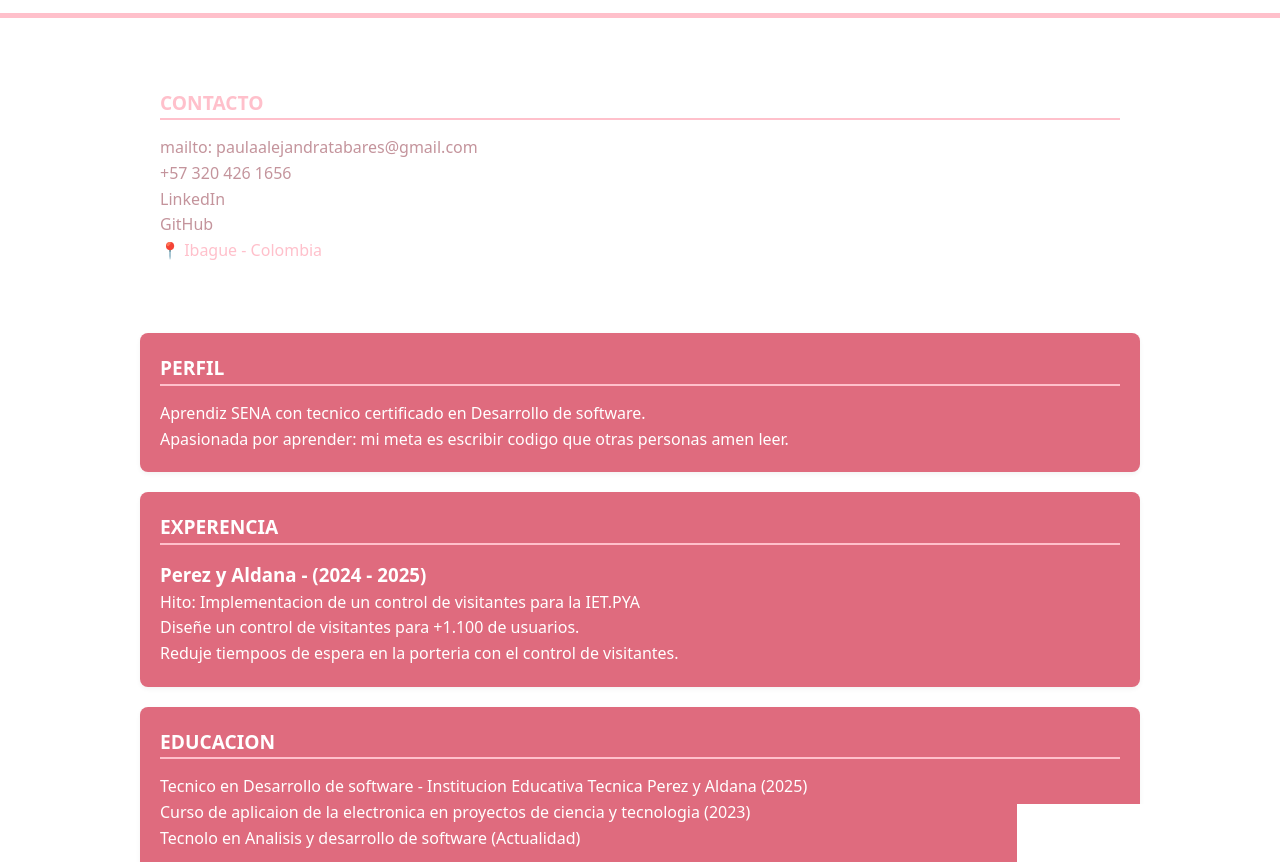
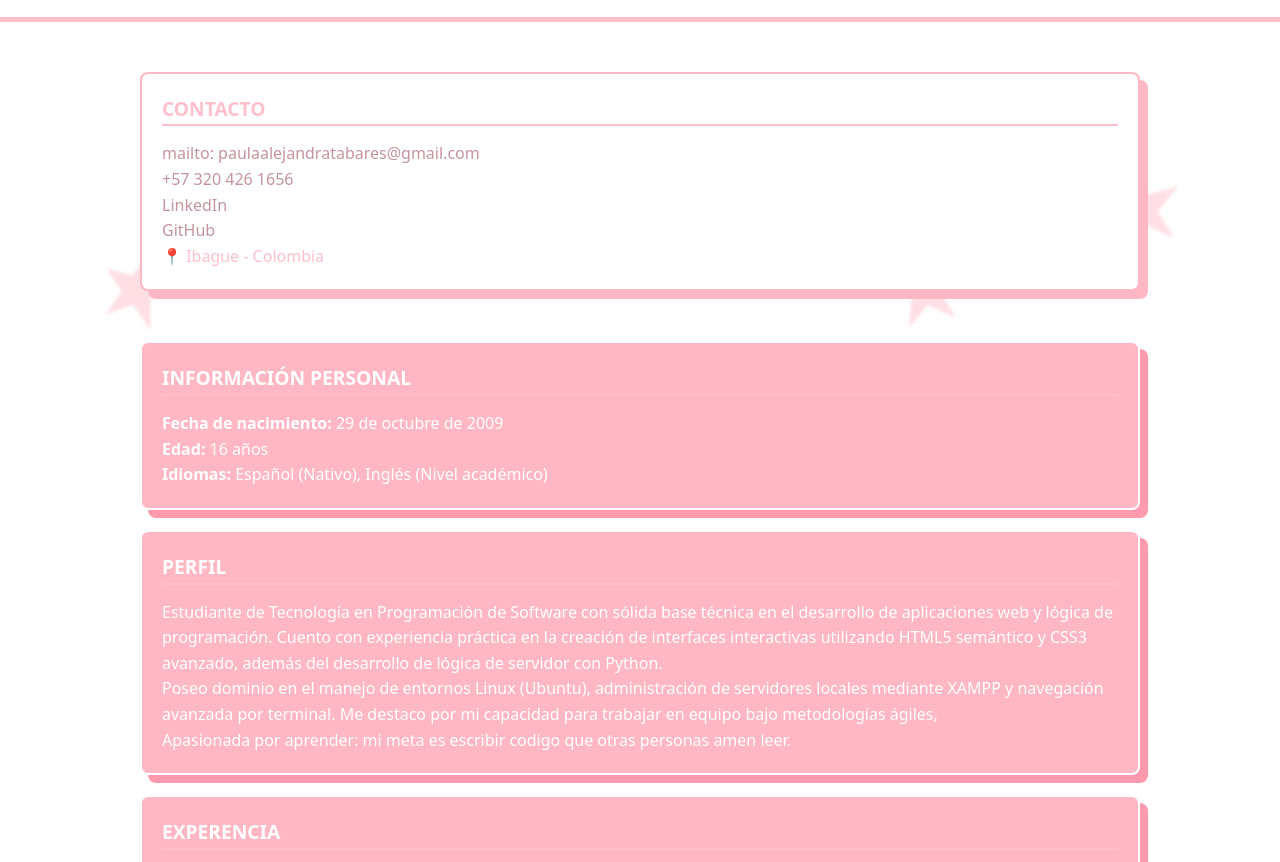
Before and after one commit to AlejandraTB/AlejandraTB.github.io, a plain HTML site: page index.html in a window 1280 px wide. Shown: the part 467-1329 px from the top of the page. Drawn offline with Linux system fonts and the light colour scheme; a web font is replaced by a local one.

Commit message:
Actualizacion

```diff
--- a/assets/css/main.css
+++ b/assets/css/main.css
@@ -5,7 +5,7 @@
 }
 
 h1{
-    font-family: 'Stack Sans Notch';
+    font-family: 'Sour Gummy';
     color: rgb(223, 107, 126);
     font-size: 50px;
 
@@ -19,6 +19,8 @@ h1{
     background-color: rgb(255, 183, 195);
     color: white;
     font-family:'Elms Sans';
+    box-shadow: 8px 8px 0px rgb(255, 153, 174);
+    border: 2px solid rgb(255, 255, 255);
 
 }
 
@@ -81,14 +83,14 @@ header {
 }
 
 section {
-    background: rgb(223, 107, 126);
+    background:  rgb(255, 183, 195);
     color: white;
     margin: 20px 0;
     padding: 20px;
     border-radius: 8px;
-    box-shadow: 0 2px 5px rgba(0,0,0,0.05);
+    box-shadow: 8px 8px 0px rgb(255, 153, 174);
+    border: 2px solid white;
 }
-
 
 .dife{
     color: pink;
@@ -111,6 +113,8 @@ h2 {
     background: white;
     color: pink;
     padding: 20px;
+    box-shadow: 8px 8px 0px rgb(255, 183, 195);
+    border: 2px solid rgb(255, 183, 195);
     border-radius: 8px;
     margin-top: 20px;
 }
@@ -126,6 +130,98 @@ footer {
     font-size: 1.2rem;
 }
 
+/* Contenedor que cubre toda la pantalla */
+.stars-container {
+    position: fixed;
+    top: 0;
+    left: 0;
+    width: 100%;
+    height: 100%;
+    z-index: -1; /* Se queda detrás de tus secciones */
+    background-color: rgb(255, 255, 255); /* O el color de fondo que prefieras */
+    overflow: hidden;
+}
+.star {
+    /* Mantenemos tu diseño de bordes */
+    width: 0;
+    height: 0;
+    border-right: 100px solid transparent;
+    border-bottom: 70px solid pink;
+    border-left: 100px solid transparent;
+    transform: rotate(35deg);
+
+    position: absolute;
+    z-index: -1;
+
+    filter: blur(4px);
+    opacity: 0.5;
+}
+
+.star::before {
+    content: '';
+    position: absolute;
+    width: 0;
+    height: 0;
+    top: -45px;
+    left: -65px;
+    border-bottom: 80px solid pink;
+    border-left: 30px solid transparent;
+    border-right: 30px solid transparent;
+    transform: rotate(-35deg);
+}
+
+.star::after {
+    content: '';
+    position: absolute;
+    width: 0;
+    height: 0;
+    top: 3px;
+    left: -105px;
+    border-right: 100px solid transparent;
+    border-bottom: 70px solid pink;
+    border-left: 100px solid transparent;
+    transform: rotate(-70deg);
+}
+
+
+.star:nth-child(1) {
+    top: 10%;
+    left: 5%;
+    transform: rotate(10deg) scale(0.5);
+}
+
+.star:nth-child(2) {
+    top: 40%;
+    right: 10%;
+    transform: rotate(45deg) scale(0.8);
+}
+
+.star:nth-child(3) {
+    bottom: 15%;
+    left: 20%;
+    transform: rotate(-20deg) scale(0.4);
+}
+
+.star:nth-child(4) {
+    bottom: 15%;
+    top: 90%;
+    left: 3%;
+    transform: rotate(-20deg) scale(0.4);
+}
+
+.star:nth-child(5) {
+    bottom: 15%;
+    top: 90%;
+    right: 20%;
+    transform: rotate(-50deg) scale(0.4);
+}
+
+.star:nth-child(6) {
+    bottom: 15%;
+    top: 80%;
+    right: 3%;
+    transform: rotate(-50deg) scale(0.4);
+}
 
 @media (min-width: 768px) {
     .layout {
@@ -145,7 +241,6 @@ footer {
 
     .contacto {
         height: fit-content;
-        position: sticky;
         top: 120px;
     }
 }
--- a/index.html
+++ b/index.html
@@ -6,6 +6,7 @@
     <title>Hoja de vida - Paula Tabares</title>
     <link rel="stylesheet" href="./assets/css/main.css">
     <link href="https://fonts.googleapis.com/css2?family=Elms+Sans:ital,wght@0,100..900;1,100..900&family=Stack+Sans+Notch:wght@200..700&display=swap" rel="stylesheet">
+    <link href="https://fonts.googleapis.com/css2?family=Sour+Gummy:ital,wght@0,100..900;1,100..900&display=swap" rel="stylesheet">
     <style>
 </style>
 </head>
@@ -14,7 +15,7 @@
         <div class="wrap">
             <h1 id="nombre" class="titulo">Paula Tabares</h1>
             <p class="basic"> ⭐ Desarrolladora en formacion ⭐</p>
-            <img src="./assets/img/foto2.jpeg" alt="foto_personal">
+            <img src="./assets/img/WhatsApp Image 2026-05-09 at 12.42.14 PM.jpeg" alt="foto_personal">
             <nav class="nav">
             <a href="#perfil">Perfil</a>
             <a href="#sobre_mi">Informacion personal</a>
@@ -39,10 +40,22 @@
             </aside>
             <main>
 
+                <section id="personal">
+                    <h2 class="section-title">Información Personal</h2>
+                    <ul class="lista">
+                        <li><strong>Fecha de nacimiento:</strong> 29 de octubre de 2009</li>
+                        <li><strong>Edad:</strong> 16 años</li>
+                        <li><strong>Idiomas:</strong> Español (Nativo), Inglés (Nivel académico)</li>
+                    </ul>
+                </section>
+
                 <section id="perfil">
                     <h2>Perfil</h2>
                     <p class="resumen">
-                        Aprendiz SENA con tecnico certificado en Desarrollo de software.
+                        Estudiante de Tecnología en Programación de Software con sólida base técnica en el desarrollo de aplicaciones web y lógica de programación. Cuento con experiencia práctica en la creación de interfaces interactivas utilizando HTML5 semántico y CSS3 avanzado, además del desarrollo de lógica de servidor con Python.
+                    </p>
+                    <p>
+                        Poseo dominio en el manejo de entornos Linux (Ubuntu), administración de servidores locales mediante XAMPP y navegación avanzada por terminal. Me destaco por mi capacidad para trabajar en equipo bajo metodologías ágiles,
                     </p>
                     <blockquote>
                         Apasionada por aprender: mi meta es escribir codigo que otras personas amen leer.
@@ -80,8 +93,17 @@
                         <li data-skill="datos" data-nivel="alto"><span class="badge"></span>PHP</li>
                         <li data-skill="nube" data-nivel="medio"><span class="badge"></span>PYTHON</li>
                     </ul>
+                </section>
 
-                </section>
+            <div class="stars-container">
+                <div class="star"></div>
+                <div class="star"></div>
+                <div class="star"></div>
+                <div class="star"></div>
+                <div class="star"></div>
+                <div class="star"></div>
+                <div class="star"></div>
+            </div>
             </main>
         </div>
     </div>
```
Also changed, not shown: assets/img/WhatsApp Image 2026-05-09 at 12.42.14 PM.jpeg (added).
